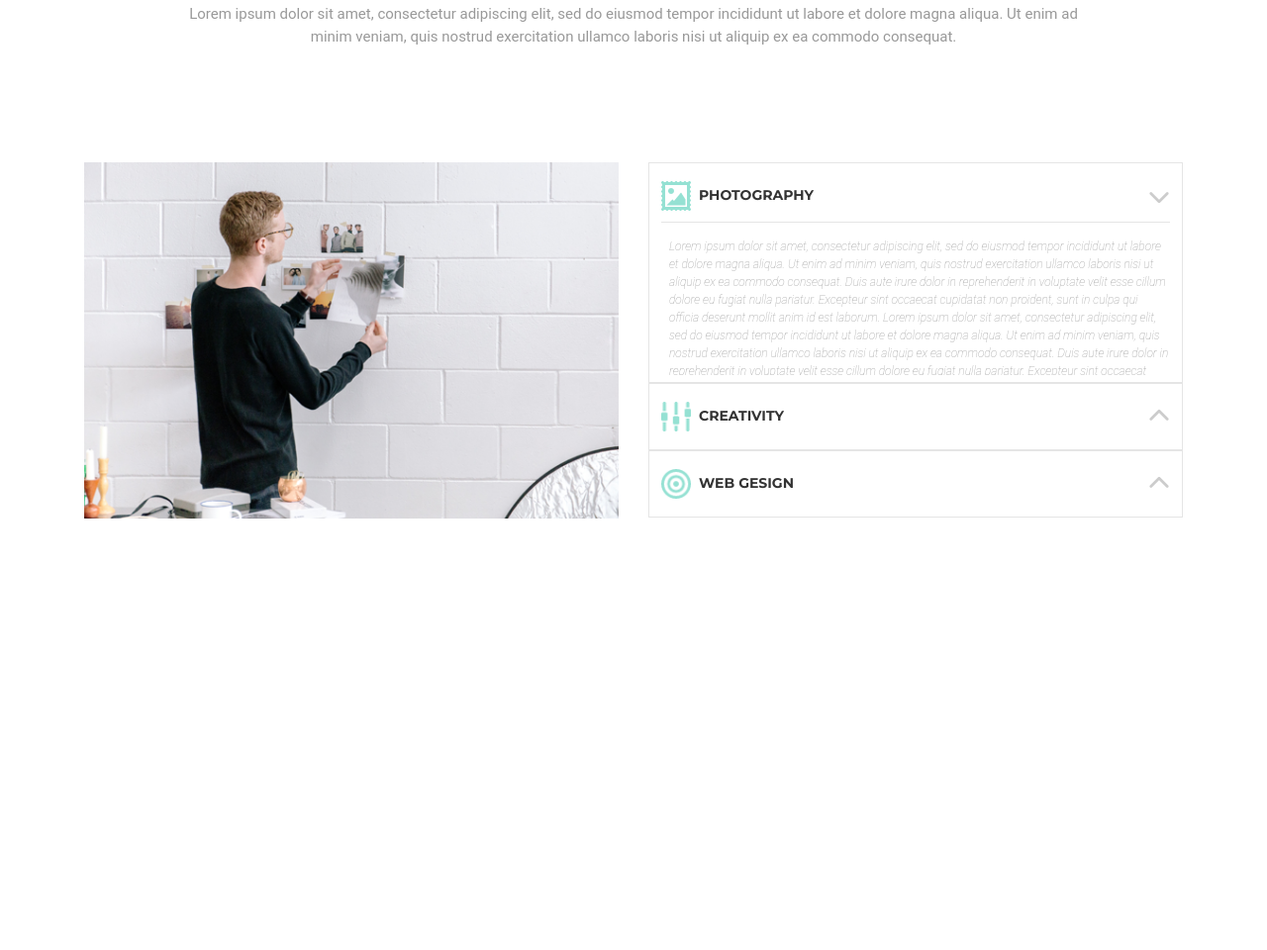
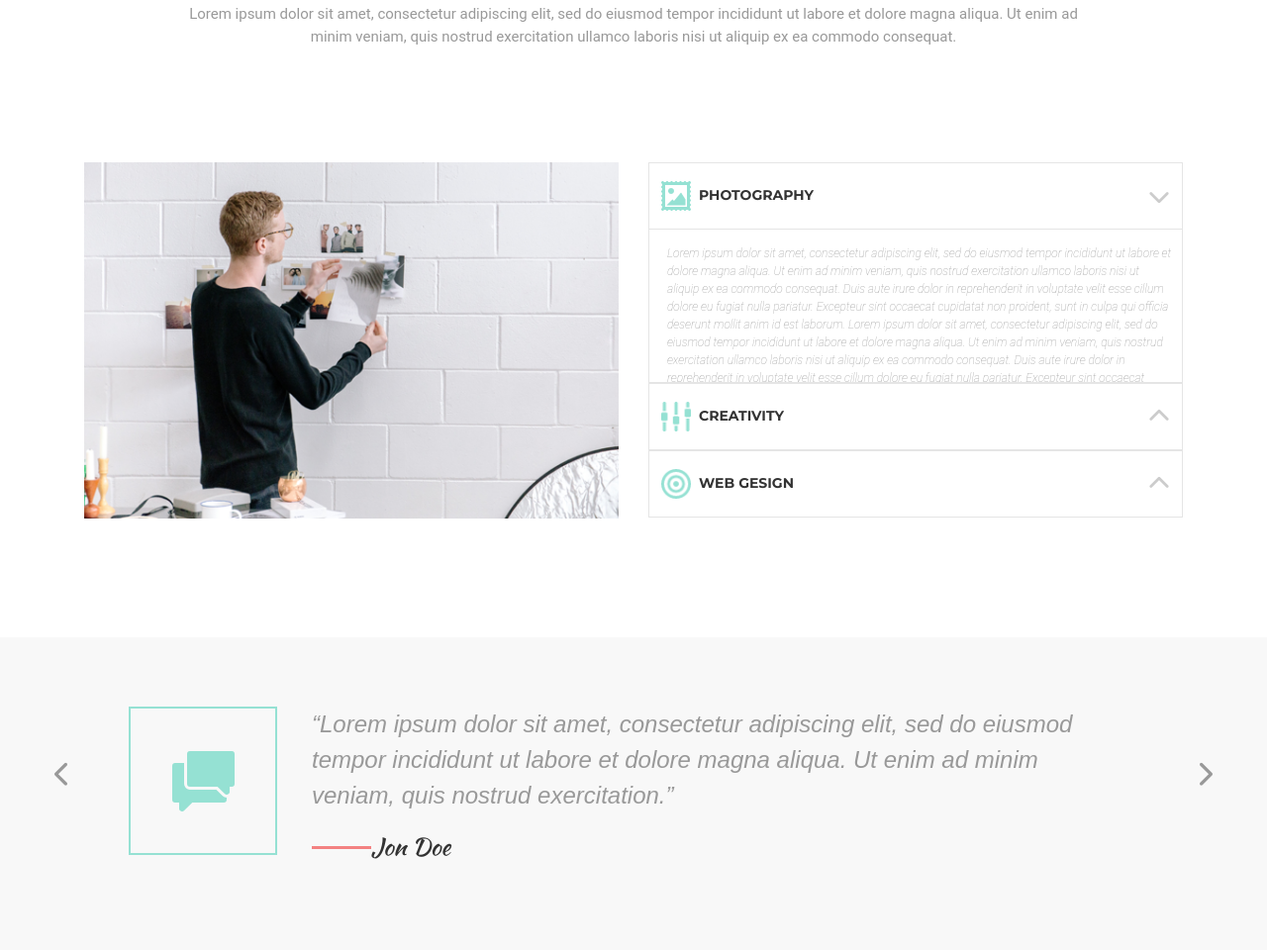
Before and after one commit to FatBeaver/MoGoLanding, a website: page src/index.html in a window 1280 px wide. Shown: the part 3914-4874 px from the top of the page at 99% size. Before the commit the page ends 4558 px from the top, so only its background shows below. Drawn offline with nearby package versions, Linux system fonts and the light colour scheme; files that its build step writes are made by us from their sources; files whose address does not match are found by name.

Commit message:
JS slider Comments

```diff
--- a/src/style/main.scss
+++ b/src/style/main.scss
@@ -27,3 +27,5 @@ a {
 @import 'partial/design.scss';
 
 @import 'partial/wedo.scss';
+
+@import 'partial/team.scss';
--- /dev/null
+++ b/src/style/partial/team.scss
@@ -0,0 +1,78 @@
+.team {
+    padding:70px 0;
+    background-color:#f8f8f8;
+    .team__row {
+        position: relative;
+        align-items: center;
+        display: flex;
+        flex-direction: row;
+        justify-content: space-between;
+        .team-left-chevron {
+            font-size: 26px;
+            color:#999999;
+            cursor: pointer;
+            position: absolute;
+            top:50px;
+            left:-15px;
+        }
+        .team-right-chevron {
+            font-size: 26px;
+            color:#999999;
+            cursor: pointer;
+            position: absolute;
+            top:50px;
+            right:-15px;
+
+        }
+        .team-slider {
+            position: relative;
+            overflow: hidden;
+            &__wrapper {
+                display: flex;
+                transition: transform 0.6s ease;
+            }
+            &__item {
+                flex: 0 0 100%;
+                max-width: 100%;
+                margin: 0 30px;
+            }
+        }
+    }
+    &__img {
+        width:150px;
+        height:150px;
+        padding: 25px;
+        border:2px solid #95e1d3;
+        display: flex;
+        justify-content: center;
+        align-items: center;
+        margin-right: 15px;
+    }
+    .team-text {
+        &__top {
+            font-size: 24px;
+            font-family: "Roboto - Light Italic", sans-serif;
+            font-style: italic;
+            font-weight: 400;
+            color: #999999;
+        }
+        .signature {
+            display: flex;
+            flex-direction: row;
+            width:210px;
+            align-items: center;
+            &__line {
+                background-color: #f38181;
+                height:3px;
+                width:60px;
+                margin-top: -15px;
+            }
+            &__name {
+                @include kaushan;
+                font-weight: 400;
+                font-size: 24px;
+                color: #333333;
+            }
+        }
+    }
+}
--- a/src/style/partial/wedo.scss
+++ b/src/style/partial/wedo.scss
@@ -44,11 +44,11 @@
     .works {
         width: 50% !important;
         &__item {
-            padding: 7px 12px;
             display: flex;
             flex-direction: column;
             border:1px solid #e5e5e5;
             .works__header {
+                padding: 7px 12px;
                 display: flex;
                 flex-direction: row;
                 align-items: center ;
@@ -68,6 +68,7 @@
                 transition:0.3s ease-in-out;
             }
             .works__text {
+                padding: 0 10px;
                 border-top: 1px solid #e5e5e5;
                 height: 155px ;
                 font-size: 12px;
@@ -79,10 +80,10 @@
                 transition: 0.3s ease-in-out;
             }
             .works__text::-webkit-scrollbar-track {
-                -webkit-box-shadow: inset 0 0 6px rgba(0, 0, 0, 0);
-                border-radius: 10px;
+                -webkit-box-shadow: inset 0 0 6px rgba(228, 228, 228, 0.849);
+                border-radius: 15px;
                 background-color: #F5F5F5;
-                box-shadow: inset 0 0 6px #95e1b7;
+                box-shadow: inset 0 0 6px #c7cfcb;
             }
             .works__text::-webkit-scrollbar
             {
@@ -91,10 +92,10 @@
             }
             .works__text::-webkit-scrollbar-thumb
             {
-                border-radius: 10px;
-                -webkit-box-shadow: inset 0 0 6px #95e1b7;
+                border-radius: 15px;
+                -webkit-box-shadow: inset 0 0 6px #5ce095;
                 background-color: rgb(128, 126, 126);
-                box-shadow: inset 0 0 6px #95e1b7;
+                box-shadow: inset 0 0 6px #5ce095;
             }
         }
     }
--- /dev/null
+++ b/src/template/team.html
@@ -0,0 +1,85 @@
+<section class="team">
+    <div class="container">
+        <div class="row team__row">
+
+            <div class="team-left-chevron slide-nav">
+                <i class="fas fa-chevron-left"></i>
+            </div>
+
+            <div class="team-slider col-xl-12">
+                <div class="team-slider__wrapper">
+
+                    <div class="team-slider__item row">
+                        <div class="col-xl-2">
+                            <div class="team__img"><img src="images/team-img.svg" alt="team-img"></div>
+                        </div>
+                        <div class="col-xl-9">
+                            <div class="team-text">
+                                <p class="team-text__top">“Lorem ipsum dolor sit amet,
+                                    consectetur adipiscing elit,
+                                    sed do eiusmod tempor incididunt ut
+                                    labore et dolore magna aliqua. Ut enim ad minim veniam,
+                                    quis nostrud
+                                    exercitation.”
+                                </p>
+                                <div class="signature">
+                                    <div class="signature__line"></div>
+                                    <p class="signature__name">Jon Doe</p>
+                                </div>
+                            </div>
+                        </div>
+                    </div>
+
+                    <div class="team-slider__item row">
+                        <div class="col-xl-2">
+                            <div class="team__img"><img src="images/team-img.svg" alt="team-img"></div>
+                        </div>
+                        <div class="col-xl-9">
+                            <div class="team-text">
+                                <p class="team-text__top">“Lorem ipsum dolor sit amet,
+                                    consectetur adipiscing elit,
+                                    sed do eiusmod tempor incididunt ut
+                                    labore et dolore magna aliqua. Ut enim ad minim veniam,
+                                    quis nostrud
+                                    exercitation.”
+                                </p>
+                                <div class="signature">
+                                    <div class="signature__line"></div>
+                                    <p class="signature__name">Mark Vazovski</p>
+                                </div>
+                            </div>
+                        </div>
+                    </div>
+
+                    <div class="team-slider__item row">
+                        <div class="col-xl-2">
+                            <div class="team__img"><img src="images/team-img.svg" alt="team-img"></div>
+                        </div>
+                        <div class="col-xl-9">
+                            <div class="team-text">
+                                <p class="team-text__top">“Lorem ipsum dolor sit amet,
+                                    consectetur adipiscing elit,
+                                    sed do eiusmod tempor incididunt ut
+                                    labore et dolore magna aliqua. Ut enim ad minim veniam,
+                                    quis nostrud
+                                    exercitation.”
+                                </p>
+                                <div class="signature">
+                                    <div class="signature__line"></div>
+                                    <p class="signature__name">Alex Ford</p>
+                                </div>
+                            </div>
+                        </div>
+                    </div>
+
+
+                </div>
+            </div>
+
+            <div class="team-right-chevron slide-nav">
+                <i class="fas fa-chevron-right"></i>
+            </div>
+
+        </div>
+    </div>
+</section>
```
Also changed, not shown: src/index.html (+3 -0 lines), build/css/main.css, build/images/team-img.svg (added), build/index.html, build/js/main.js.
